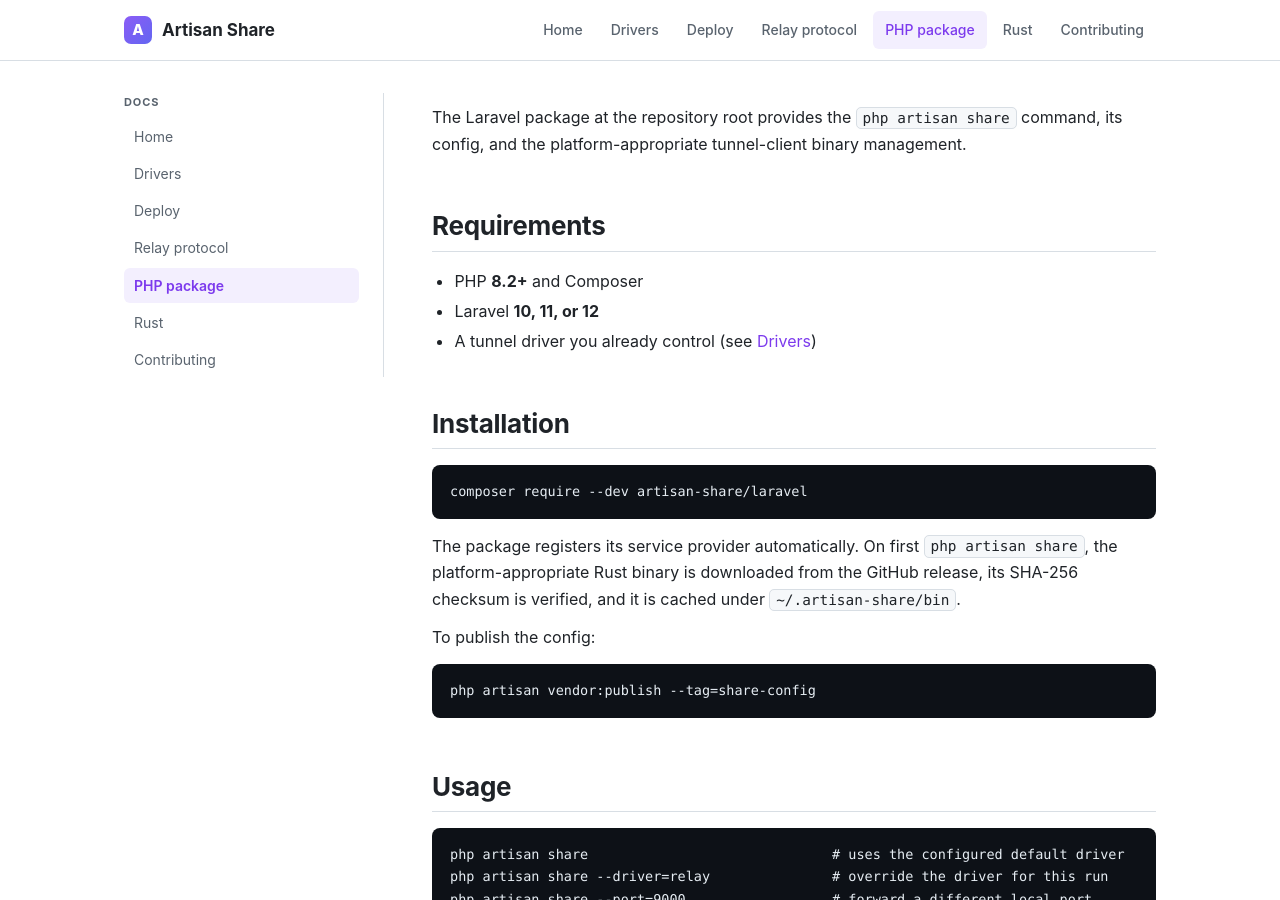
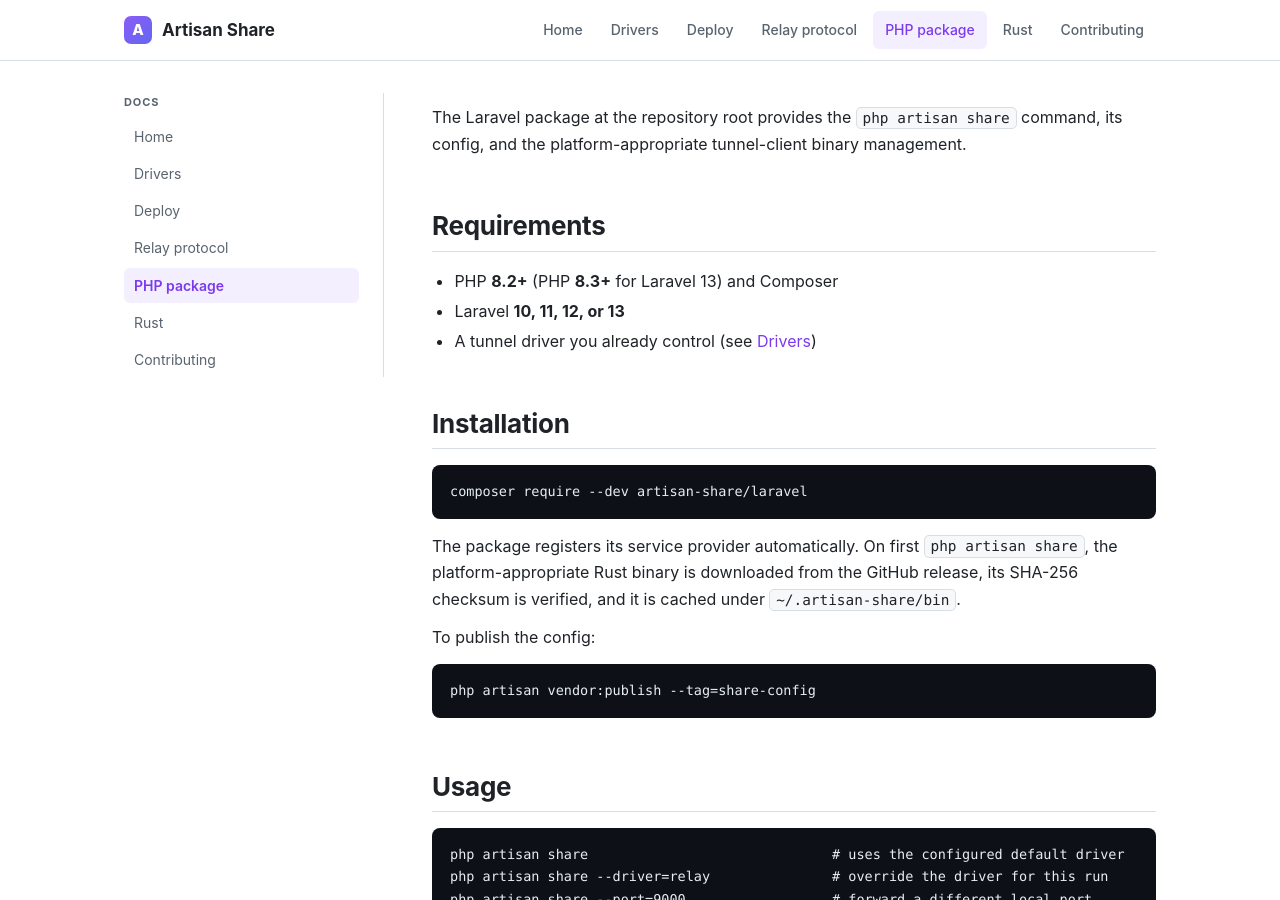
Before and after one commit to haidarrais/laravel-share, a Jekyll site: the page built from site/docs/php-package.md, in a window 1280 px wide and 900 px high. Built offline with Jekyll 4.4.1, drawn with Linux system fonts in a browser that asks for light colours.

Commit message:
Support Laravel 13
Widen illuminate/* constraints to include ^13.0, allow testbench ^11.0
and PHPUnit ^12.0, and add an explicit Laravel 11/12/13 CI matrix that
pins the matching testbench version per row.

Laravel 13 (released 2026-03-17) requires PHP 8.3+, so note that in the
requirements docs while keeping PHP 8.2 as the floor for Laravel 10-12.

```diff
--- a/site/docs/php-package.md
+++ b/site/docs/php-package.md
@@ -10,8 +10,8 @@ management.
 
 ## Requirements
 
-- PHP **8.2+** and Composer
-- Laravel **10, 11, or 12**
+- PHP **8.2+** (PHP **8.3+** for Laravel 13) and Composer
+- Laravel **10, 11, 12, or 13**
 - A tunnel driver you already control (see [Drivers](/docs/drivers))
 
 ## Installation
```
Also changed, not shown: CONTRIBUTING.md (+1 -1 lines), composer.json (+5 -5 lines), .github/workflows/ci.yml, README.md.
